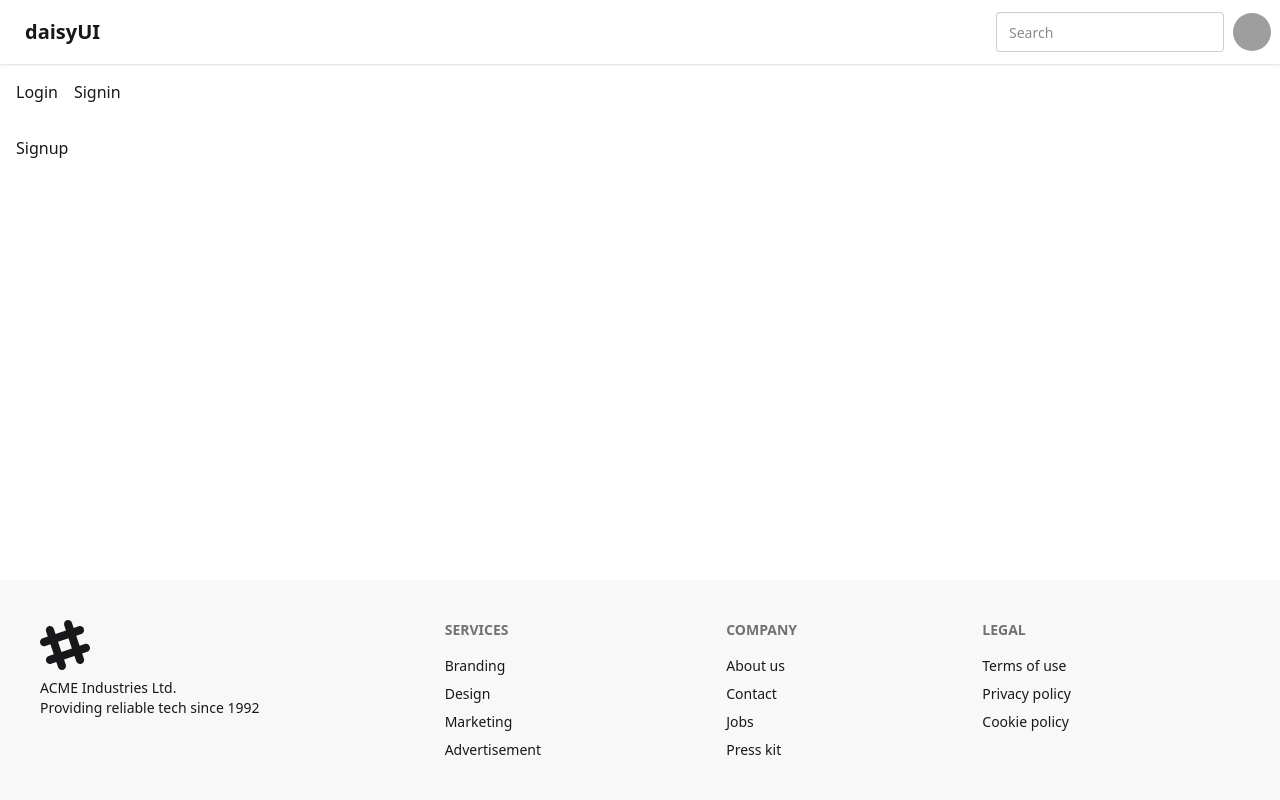
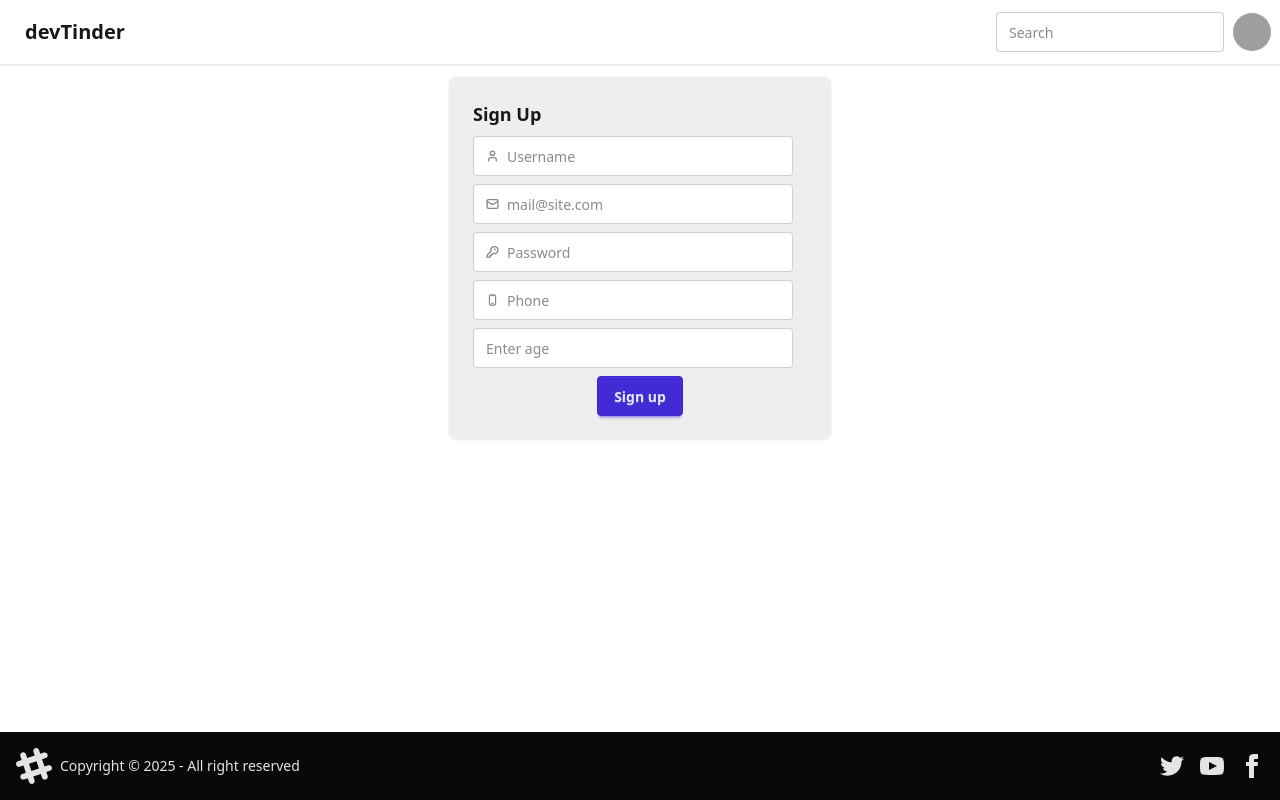
Before and after one commit to mightyanubhav/devtinder-web, a React (Vite) app: page /signup in a window 1280 px wide. Built offline with nearby package versions, Linux system fonts and the light colour scheme; grey boxes are pictures that could not be loaded.

Commit message:
login and signup page doen

```diff
--- a/src/Footer.jsx
+++ b/src/Footer.jsx
@@ -2,44 +2,55 @@ import React from "react";
 
 const Footer = () => {
   return (
-    <footer className="footer sm:footer-horizontal bg-base-200 text-base-content p-10 fixed bottom-0">
-      <aside>
+    <footer className="footer sm:footer-horizontal bg-neutral text-neutral-content items-center p-4 fixed bottom-0">
+  <aside className="grid-flow-col items-center">
     <svg
-          width="50"
-          height="50"
+      width="36"
+      height="36"
       viewBox="0 0 24 24"
       xmlns="http://www.w3.org/2000/svg"
       fillRule="evenodd"
       clipRule="evenodd"
-          className="fill-current"
-        >
-          <path d="M22.672 15.226l-2.432.811.841 2.515c.33 1.019-.209 2.127-1.23 2.456-1.15.325-2.148-.321-2.463-1.226l-.84-2.518-5.013 1.677.84 2.517c.391 1.203-.434 2.542-1.831 2.542-.88 0-1.601-.564-1.86-1.314l-.842-2.516-2.431.809c-1.135.328-2.145-.317-2.463-1.229-.329-1.018.211-2.127 1.231-2.456l2.432-.809-1.621-4.823-2.432.808c-1.355.384-2.558-.59-2.558-1.839 0-.817.509-1.582 1.327-1.846l2.433-.809-.842-2.515c-.33-1.02.211-2.129 1.232-2.458 1.02-.329 2.13.209 2.461 1.229l.842 2.515 5.011-1.677-.839-2.517c-.403-1.238.484-2.553 1.843-2.553.819 0 1.585.509 1.85 1.326l.841 2.517 2.431-.81c1.02-.33 2.131.211 2.461 1.229.332 1.018-.21 2.126-1.23 2.456l-2.433.809 1.622 4.823 2.433-.809c1.242-.401 2.557.484 2.557 1.838 0 .819-.51 1.583-1.328 1.847m-8.992-6.428l-5.01 1.675 1.619 4.828 5.011-1.674-1.62-4.829z"></path>
+      className="fill-current">
+      <path
+        d="M22.672 15.226l-2.432.811.841 2.515c.33 1.019-.209 2.127-1.23 2.456-1.15.325-2.148-.321-2.463-1.226l-.84-2.518-5.013 1.677.84 2.517c.391 1.203-.434 2.542-1.831 2.542-.88 0-1.601-.564-1.86-1.314l-.842-2.516-2.431.809c-1.135.328-2.145-.317-2.463-1.229-.329-1.018.211-2.127 1.231-2.456l2.432-.809-1.621-4.823-2.432.808c-1.355.384-2.558-.59-2.558-1.839 0-.817.509-1.582 1.327-1.846l2.433-.809-.842-2.515c-.33-1.02.211-2.129 1.232-2.458 1.02-.329 2.13.209 2.461 1.229l.842 2.515 5.011-1.677-.839-2.517c-.403-1.238.484-2.553 1.843-2.553.819 0 1.585.509 1.85 1.326l.841 2.517 2.431-.81c1.02-.33 2.131.211 2.461 1.229.332 1.018-.21 2.126-1.23 2.456l-2.433.809 1.622 4.823 2.433-.809c1.242-.401 2.557.484 2.557 1.838 0 .819-.51 1.583-1.328 1.847m-8.992-6.428l-5.01 1.675 1.619 4.828 5.011-1.674-1.62-4.829z"></path>
     </svg>
-        <p>
-          ACME Industries Ltd.
-          <br />
-          Providing reliable tech since 1992
-        </p>
+    <p>Copyright © {new Date().getFullYear()} - All right reserved</p>
   </aside>
-      <nav>
-        <h6 className="footer-title">Services</h6>
-        <a className="link link-hover">Branding</a>
-        <a className="link link-hover">Design</a>
-        <a className="link link-hover">Marketing</a>
-        <a className="link link-hover">Advertisement</a>
-      </nav>
-      <nav>
-        <h6 className="footer-title">Company</h6>
-        <a className="link link-hover">About us</a>
-        <a className="link link-hover">Contact</a>
-        <a className="link link-hover">Jobs</a>
-        <a className="link link-hover">Press kit</a>
-      </nav>
-      <nav>
-        <h6 className="footer-title">Legal</h6>
-        <a className="link link-hover">Terms of use</a>
-        <a className="link link-hover">Privacy policy</a>
-        <a className="link link-hover">Cookie policy</a>
+  <nav className="grid-flow-col gap-4 md:place-self-center md:justify-self-end">
+    <a>
+      <svg
+        xmlns="http://www.w3.org/2000/svg"
+        width="24"
+        height="24"
+        viewBox="0 0 24 24"
+        className="fill-current">
+        <path
+          d="M24 4.557c-.883.392-1.832.656-2.828.775 1.017-.609 1.798-1.574 2.165-2.724-.951.564-2.005.974-3.127 1.195-.897-.957-2.178-1.555-3.594-1.555-3.179 0-5.515 2.966-4.797 6.045-4.091-.205-7.719-2.165-10.148-5.144-1.29 2.213-.669 5.108 1.523 6.574-.806-.026-1.566-.247-2.229-.616-.054 2.281 1.581 4.415 3.949 4.89-.693.188-1.452.232-2.224.084.626 1.956 2.444 3.379 4.6 3.419-2.07 1.623-4.678 2.348-7.29 2.04 2.179 1.397 4.768 2.212 7.548 2.212 9.142 0 14.307-7.721 13.995-14.646.962-.695 1.797-1.562 2.457-2.549z"></path>
+      </svg>
+    </a>
+    <a>
+      <svg
+        xmlns="http://www.w3.org/2000/svg"
+        width="24"
+        height="24"
+        viewBox="0 0 24 24"
+        className="fill-current">
+        <path
+          d="M19.615 3.184c-3.604-.246-11.631-.245-15.23 0-3.897.266-4.356 2.62-4.385 8.816.029 6.185.484 8.549 4.385 8.816 3.6.245 11.626.246 15.23 0 3.897-.266 4.356-2.62 4.385-8.816-.029-6.185-.484-8.549-4.385-8.816zm-10.615 12.816v-8l8 3.993-8 4.007z"></path>
+      </svg>
+    </a>
+    <a>
+      <svg
+        xmlns="http://www.w3.org/2000/svg"
+        width="24"
+        height="24"
+        viewBox="0 0 24 24"
+        className="fill-current">
+        <path
+          d="M9 8h-3v4h3v12h5v-12h3.642l.358-4h-4v-1.667c0-.955.192-1.333 1.115-1.333h2.885v-5h-3.808c-3.596 0-5.192 1.583-5.192 4.615v3.385z"></path>
+      </svg>
+    </a>
   </nav>
 </footer>
   );
--- a/src/Landing.jsx
+++ b/src/Landing.jsx
@@ -4,15 +4,8 @@ import { Link, Outlet } from "react-router-dom";
 
 const Landing = () => {
   return (
-    <div>
-      <nav className="p-4">
-        <Link to="/" className="mr-4">Login</Link>
-        <Link to="/signup">Signin</Link>
-      </nav>
-
-      <main className="p-4">
-        <Outlet /> {/* Renders the matching child route */}
-      </main>
+    <div className='flex justify-center items-center mt-3'>
+        <Outlet/>
     </div>
   )
 }
--- a/src/Login.jsx
+++ b/src/Login.jsx
@@ -1,11 +1,78 @@
-import React from 'react';
+import React from "react";
 
-const Login = () =>{
-    return (
-        <>
-            This is Login page;
-        </>
-    );
-}
+const Login = () => {
+  return (
+    <div className="card bg-base-300 w-96 shadow-sm flex object-center">
+      <figure>
+        <img
+          src="https://img.freepik.com/free-vector/blue-circle-with-white-user_78370-4707.jpg?semt=ais_hybrid&w=740"
+          alt="User"
+        />
+      </figure>
+      <div className="card-body">
+        <h2 className="card-title">Enter Credentials</h2>
 
-export default Login
+        <label className="input validator">
+          <svg
+            className="h-[1em] opacity-50"
+            xmlns="http://www.w3.org/2000/svg"
+            viewBox="0 0 24 24"
+          >
+            <g
+              strokeLinejoin="round"
+              strokeLinecap="round"
+              strokeWidth="2.5"
+              fill="none"
+              stroke="currentColor"
+            >
+              <rect width="20" height="16" x="2" y="4" rx="2"></rect>
+              <path d="m22 7-8.97 5.7a1.94 1.94 0 0 1-2.06 0L2 7"></path>
+            </g>
+          </svg>
+          <input type="email" placeholder="mail@site.com" required />
+        </label>
+        <div className="validator-hint hidden">Enter valid email address</div>
+        <label className="input validator">
+          <svg
+            className="h-[1em] opacity-50"
+            xmlns="http://www.w3.org/2000/svg"
+            viewBox="0 0 24 24"
+          >
+            <g
+              strokeLinejoin="round"
+              strokeLinecap="round"
+              strokeWidth="2.5"
+              fill="none"
+              stroke="currentColor"
+            >
+              <path d="M2.586 17.414A2 2 0 0 0 2 18.828V21a1 1 0 0 0 1 1h3a1 1 0 0 0 1-1v-1a1 1 0 0 1 1-1h1a1 1 0 0 0 1-1v-1a1 1 0 0 1 1-1h.172a2 2 0 0 0 1.414-.586l.814-.814a6.5 6.5 0 1 0-4-4z"></path>
+              <circle cx="16.5" cy="7.5" r=".5" fill="currentColor"></circle>
+            </g>
+          </svg>
+          <input
+            type="password"
+            required
+            placeholder="Password"
+            minlength="8"
+            pattern="(?=.*\d)(?=.*[a-z])(?=.*[A-Z]).{8,}"
+            title="Must be more than 8 characters, including number, lowercase letter, uppercase letter"
+          />
+        </label>
+        <p className="validator-hint hidden">
+          Must be more than 8 characters, including
+          <br />
+          At least one number <br />
+          At least one lowercase letter <br />
+          At least one uppercase letter
+        </p>
+
+        <div className="card-actions justify-center">
+          <button className="btn btn-primary mr-2">Login</button>
+          <button className="btn btn-primary ml-2">Signup</button>
+        </div>
+      </div>
+    </div>
+  );
+};
+
+export default Login;
--- a/src/Navbar.jsx
+++ b/src/Navbar.jsx
@@ -4,7 +4,7 @@ const Navbar = () => {
   return (
     <div className="navbar bg-base-100 shadow-sm">
       <div className="flex-1">
-        <a className="btn btn-ghost text-xl">daisyUI</a>
+        <a className="btn btn-ghost text-xl">devTinder</a>
       </div>
       <div className="flex gap-2">
         <input
@@ -21,7 +21,7 @@ const Navbar = () => {
             <div className="w-10 rounded-full">
               <img
                 alt="Tailwind CSS Navbar component"
-                src="https://img.daisyui.com/images/stock/photo-1534528741775-53994a69daeb.webp"
+                src="https://img.freepik.com/free-vector/blue-circle-with-white-user_78370-4707.jpg?semt=ais_hybrid&w=740"
               />
             </div>
           </div>
--- a/src/Signup.jsx
+++ b/src/Signup.jsx
@@ -1,9 +1,136 @@
-import React from 'react'
+import React from "react";
 
 const Signup = () => {
   return (
-    <div>Signup</div>
-  )
-}
+    <div className="card card-border bg-base-300 w-96">
+      <div className="card-body">
+        <h2 className="card-title">Sign Up</h2>
+        <label className="input validator">
+          <svg
+            className="h-[1em] opacity-50"
+            xmlns="http://www.w3.org/2000/svg"
+            viewBox="0 0 24 24"
+          >
+            <g
+              strokeLinejoin="round"
+              strokeLinecap="round"
+              strokeWidth="2.5"
+              fill="none"
+              stroke="currentColor"
+            >
+              <path d="M19 21v-2a4 4 0 0 0-4-4H9a4 4 0 0 0-4 4v2"></path>
+              <circle cx="12" cy="7" r="4"></circle>
+            </g>
+          </svg>
+          <input
+            type="input"
+            required
+            placeholder="Username"
+            pattern="[A-Za-z][A-Za-z0-9\-]*"
+            minlength="3"
+            maxlength="30"
+            title="Only letters, numbers or dash"
+          />
+        </label>
+        <label className="input validator">
+          <svg
+            className="h-[1em] opacity-50"
+            xmlns="http://www.w3.org/2000/svg"
+            viewBox="0 0 24 24"
+          >
+            <g
+              strokeLinejoin="round"
+              strokeLinecap="round"
+              strokeWidth="2.5"
+              fill="none"
+              stroke="currentColor"
+            >
+              <rect width="20" height="16" x="2" y="4" rx="2"></rect>
+              <path d="m22 7-8.97 5.7a1.94 1.94 0 0 1-2.06 0L2 7"></path>
+            </g>
+          </svg>
+          <input type="email" placeholder="mail@site.com" required />
+        </label>
+        <div className="validator-hint hidden">Enter valid email address</div>
 
-export default Signup
+        <label className="input validator">
+          <svg
+            className="h-[1em] opacity-50"
+            xmlns="http://www.w3.org/2000/svg"
+            viewBox="0 0 24 24"
+          >
+            <g
+              strokeLinejoin="round"
+              strokeLinecap="round"
+              strokeWidth="2.5"
+              fill="none"
+              stroke="currentColor"
+            >
+              <path d="M2.586 17.414A2 2 0 0 0 2 18.828V21a1 1 0 0 0 1 1h3a1 1 0 0 0 1-1v-1a1 1 0 0 1 1-1h1a1 1 0 0 0 1-1v-1a1 1 0 0 1 1-1h.172a2 2 0 0 0 1.414-.586l.814-.814a6.5 6.5 0 1 0-4-4z"></path>
+              <circle cx="16.5" cy="7.5" r=".5" fill="currentColor"></circle>
+            </g>
+          </svg>
+          <input
+            type="password"
+            required
+            placeholder="Password"
+            minlength="8"
+            pattern="(?=.*\d)(?=.*[a-z])(?=.*[A-Z]).{8,}"
+            title="Must be more than 8 characters, including number, lowercase letter, uppercase letter"
+          />
+        </label>
+        <p className="validator-hint hidden">
+          Must be more than 8 characters, including
+          <br />
+          At least one number <br />
+          At least one lowercase letter <br />
+          At least one uppercase letter
+        </p>
+        <label className="input validator">
+          <svg
+            className="h-[1em] opacity-50"
+            xmlns="http://www.w3.org/2000/svg"
+            viewBox="0 0 16 16"
+          >
+            <g fill="none">
+              <path
+                d="M7.25 11.5C6.83579 11.5 6.5 11.8358 6.5 12.25C6.5 12.6642 6.83579 13 7.25 13H8.75C9.16421 13 9.5 12.6642 9.5 12.25C9.5 11.8358 9.16421 11.5 8.75 11.5H7.25Z"
+                fill="currentColor"
+              ></path>
+              <path
+                fillRule="evenodd"
+                clipRule="evenodd"
+                d="M6 1C4.61929 1 3.5 2.11929 3.5 3.5V12.5C3.5 13.8807 4.61929 15 6 15H10C11.3807 15 12.5 13.8807 12.5 12.5V3.5C12.5 2.11929 11.3807 1 10 1H6ZM10 2.5H9.5V3C9.5 3.27614 9.27614 3.5 9 3.5H7C6.72386 3.5 6.5 3.27614 6.5 3V2.5H6C5.44771 2.5 5 2.94772 5 3.5V12.5C5 13.0523 5.44772 13.5 6 13.5H10C10.5523 13.5 11 13.0523 11 12.5V3.5C11 2.94772 10.5523 2.5 10 2.5Z"
+                fill="currentColor"
+              ></path>
+            </g>
+          </svg>
+          <input
+            type="tel"
+            className="tabular-nums"
+            required
+            placeholder="Phone"
+            pattern="[0-9]*"
+            minlength="10"
+            maxlength="10"
+            title="Must be 10 digits"
+          />
+        </label>
+        <input
+          type="number"
+          className="input validator"
+          required
+          placeholder="Enter age"
+          min="1"
+          max="100"
+          title="Must be between be 1 to 10"
+        />
+        <div className="card-actions justify-center">
+          <button className="btn btn-primary">Sign up</button>
+        </div>
+      </div>
+    </div>
+  );
+};
+
+export default Signup;
```
Lines whose indentation alone changed are shown as unchanged.
